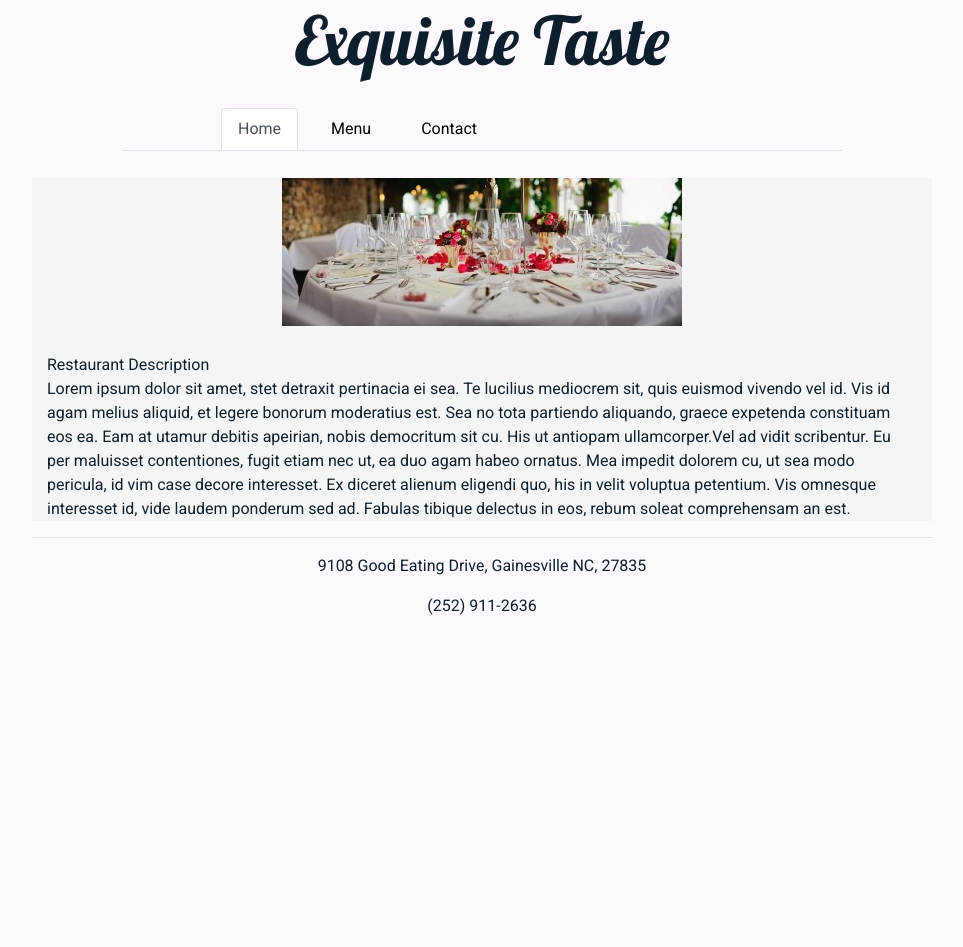
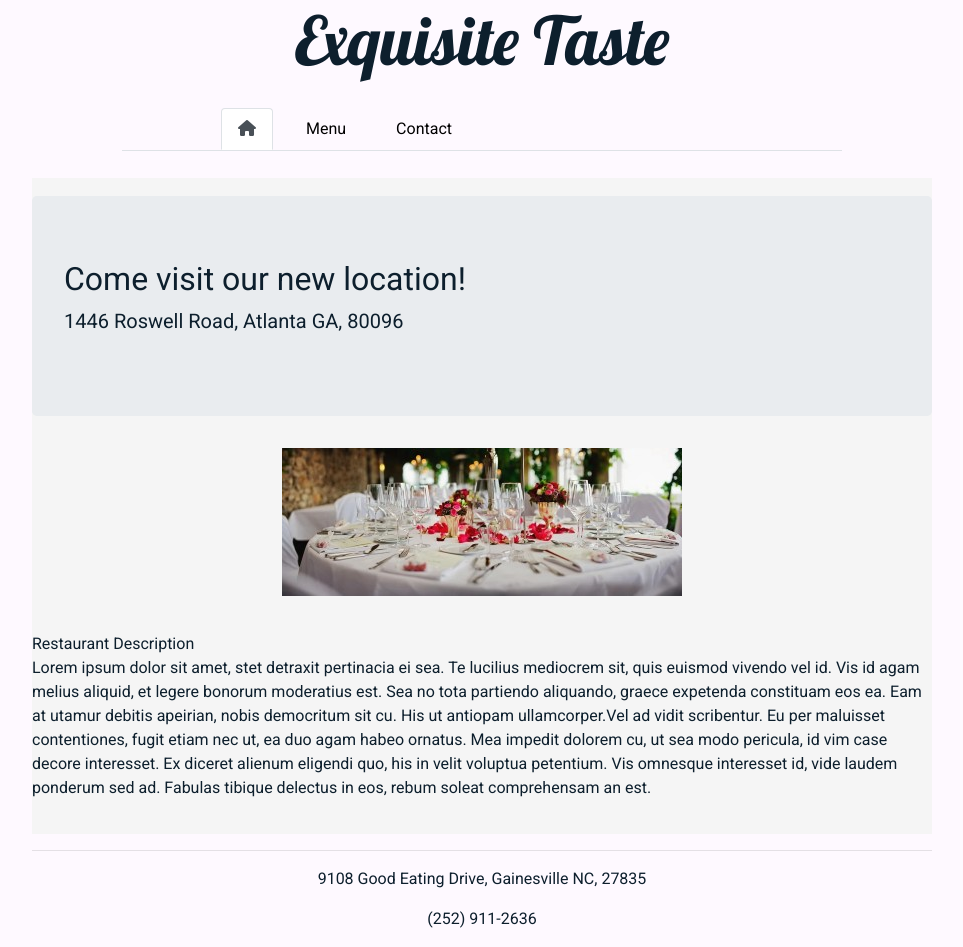
Before and after one commit to codingforkicks/introtowebdev, a plain HTML site: page restaurant-pt3/index.html in a window 1280 px wide. Shown: the whole page, without its empty margins (158-1121 px from the left). Before the commit the page ends 800 px from the top, so only its background shows below. Drawn offline with nearby package versions, Linux system fonts and the light colour scheme.

Commit message:
1-4 completed

```diff
--- a/restaurant-pt3/index.html
+++ b/restaurant-pt3/index.html
@@ -9,6 +9,7 @@ Most recent revision: 4/23/20
       <title>Home Page</title>
       <link rel="stylesheet" href="https://stackpath.bootstrapcdn.com/bootstrap/4.4.1/css/bootstrap.min.css" integrity="sha384-Vkoo8x4CGsO3+Hhxv8T/Q5PaXtkKtu6ug5TOeNV6gBiFeWPGFN9MuhOf23Q9Ifjh" crossorigin="anonymous">
       <link href="style/restaurantStyles.css" rel="stylesheet" type="text/css" />
+      <script src="https://kit.fontawesome.com/ccee626eb2.js" crossorigin="anonymous"></script>
    </head>
    <body>
       <header>
@@ -16,12 +17,18 @@ Most recent revision: 4/23/20
       </header>
 
       <nav class="nav nav-tabs">
-         <a class="nav-link active" href="index.html">Home</a> &emsp;
+         <a class="oi oi-home nav-link active" href="index.html">
+            <i class="fas fa-home"></i>
+         </a> &emsp;
          <a class="nav-link" href="menu.html">Menu</a> &emsp;
          <a class="nav-link" href="contact.html">Contact</a>
       </nav>
 
-      <div class="container" style="margin: auto; padding-bottom: 3%; background-color: #f5f5f5;">
+      <div class="container">
+         <div class="jumbotron">
+            <h2>Come visit our new location!</h2>
+            <p class="lead">1446 Roswell Road, Atlanta GA, 80096</p>
+         </div>
          <img src="images/long-table-setting-400by150.jpg" alt="dinning room table" style="display: block; margin: auto;" />
       </div>
 
--- /dev/null
+++ b/restaurant-pt3/scripts/visuals.js
@@ -0,0 +1 @@
+<script src="https://kit.fontawesome.com/ccee626eb2.js" crossorigin="anonymous"></script>
--- a/restaurant-pt3/style/restaurantStyles.css
+++ b/restaurant-pt3/style/restaurantStyles.css
@@ -36,4 +36,6 @@ nav a:visited {
 }
 .container {
    background-color: #f5f5f5;
+   margin: auto;
+   padding: 2% 0%;
 }
```
Also changed, not shown: restaurant-pt3/contact.html (+4 -1 lines), restaurant-pt3/menu.html (+5 -2 lines).
